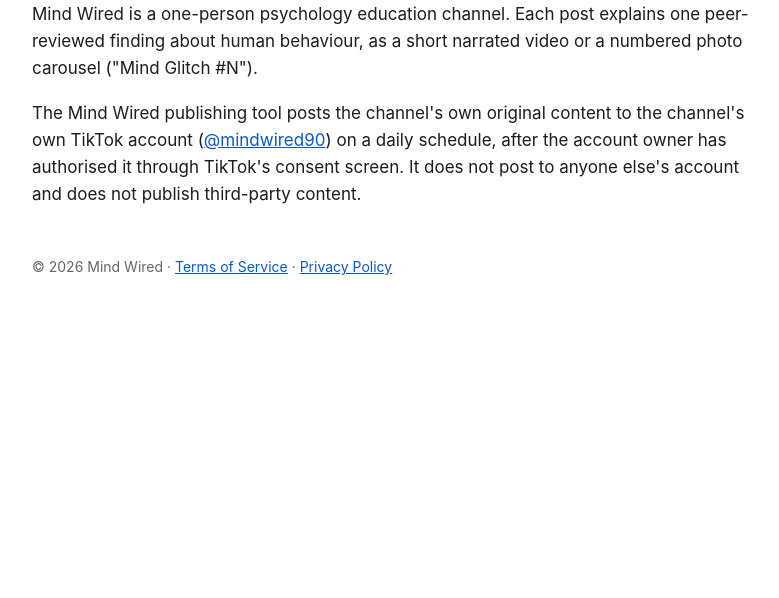
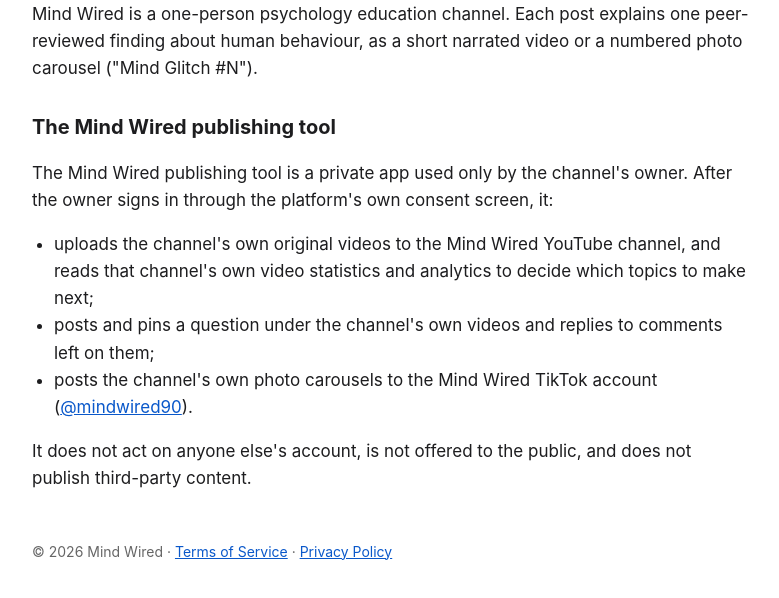
Before and after one commit to letarsh959/mindwired, a plain HTML site: page index.html in a window 1280 px wide. Shown: the part 120-718 px from the top of the page, without its empty margins (248-1027 px from the left). Drawn offline with Linux system fonts and the light colour scheme.

Commit message:
site: cover YouTube API use in home, privacy and terms

```diff
--- a/index.html
+++ b/index.html
@@ -2,6 +2,13 @@
 <nav><a href="./">Home</a><a href="terms.html">Terms</a><a href="privacy.html">Privacy</a></nav>
 <h1>Mind Wired</h1>
 <p>Mind Wired is a one-person psychology education channel. Each post explains one peer-reviewed finding about human behaviour, as a short narrated video or a numbered photo carousel ("Mind Glitch #N").</p>
-<p>The Mind Wired publishing tool posts the channel's own original content to the channel's own TikTok account (<a href="https://www.tiktok.com/@mindwired90">@mindwired90</a>) on a daily schedule, after the account owner has authorised it through TikTok's consent screen. It does not post to anyone else's account and does not publish third-party content.</p>
+<h2>The Mind Wired publishing tool</h2>
+<p>The Mind Wired publishing tool is a private app used only by the channel's owner. After the owner signs in through the platform's own consent screen, it:</p>
+<ul>
+<li>uploads the channel's own original videos to the Mind Wired YouTube channel, and reads that channel's own video statistics and analytics to decide which topics to make next;</li>
+<li>posts and pins a question under the channel's own videos and replies to comments left on them;</li>
+<li>posts the channel's own photo carousels to the Mind Wired TikTok account (<a href="https://www.tiktok.com/@mindwired90">@mindwired90</a>).</li>
+</ul>
+<p>It does not act on anyone else's account, is not offered to the public, and does not publish third-party content.</p>
 <footer>© 2026 Mind Wired · <a href="terms.html">Terms of Service</a> · <a href="privacy.html">Privacy Policy</a></footer>
 </body></html>
```
